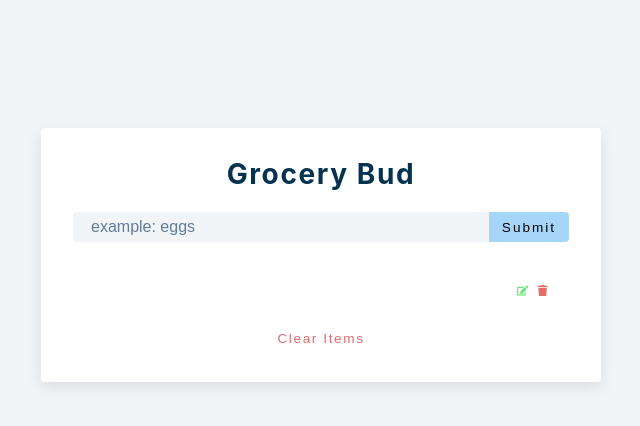
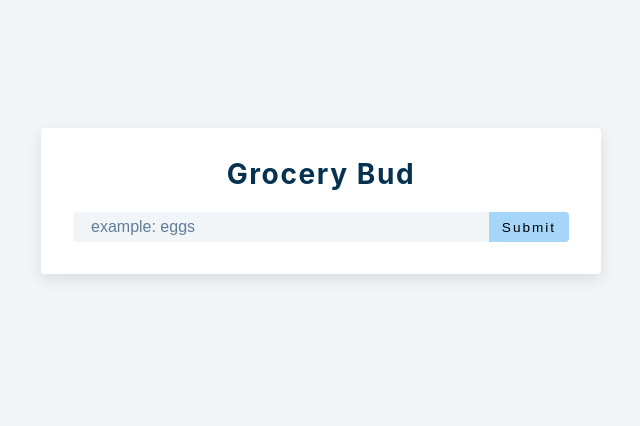
Before and after one commit to tiarafeaster/grocery-bud, a React (Create React App) app: page / in a window 1280 px wide. Shown: the top 426 px of the page, without its empty margins (319-959 px from the left). Built offline with nearby package versions, Linux system fonts and the light colour scheme.

Commit message:
fixed empty array issue

```diff
--- a/src/Alert.js
+++ b/src/Alert.js
@@ -8,11 +8,7 @@ function Alert({ type, msg, removeAlert, list }) {
     return () => clearTimeout(timeout);
   }, [list]);
 
-  return (
-    <div>
-      <p className={`alert alert-${type}`}>{msg}</p>
-    </div>
-  );
+  return <p className={`alert alert-${type}`}>{msg}</p>;
 }
 
 export default Alert;
--- a/src/App.js
+++ b/src/App.js
@@ -6,7 +6,7 @@ const getLocalStorage = () => {
   let list = localStorage.getItem("list");
 
   if (list) {
-    return JSON.parse(localStorage.getItem("list"));
+    return (list = JSON.parse(localStorage.getItem("list")));
   } else {
     return [];
   }
@@ -14,7 +14,7 @@ const getLocalStorage = () => {
 
 function App() {
   const [name, setName] = useState("");
-  const [list, setList] = useState([getLocalStorage()]);
+  const [list, setList] = useState(getLocalStorage());
   const [isEditing, setIsEditing] = useState(false);
   const [editId, SetEditId] = useState(null);
   const [alert, setAlert] = useState({
```
